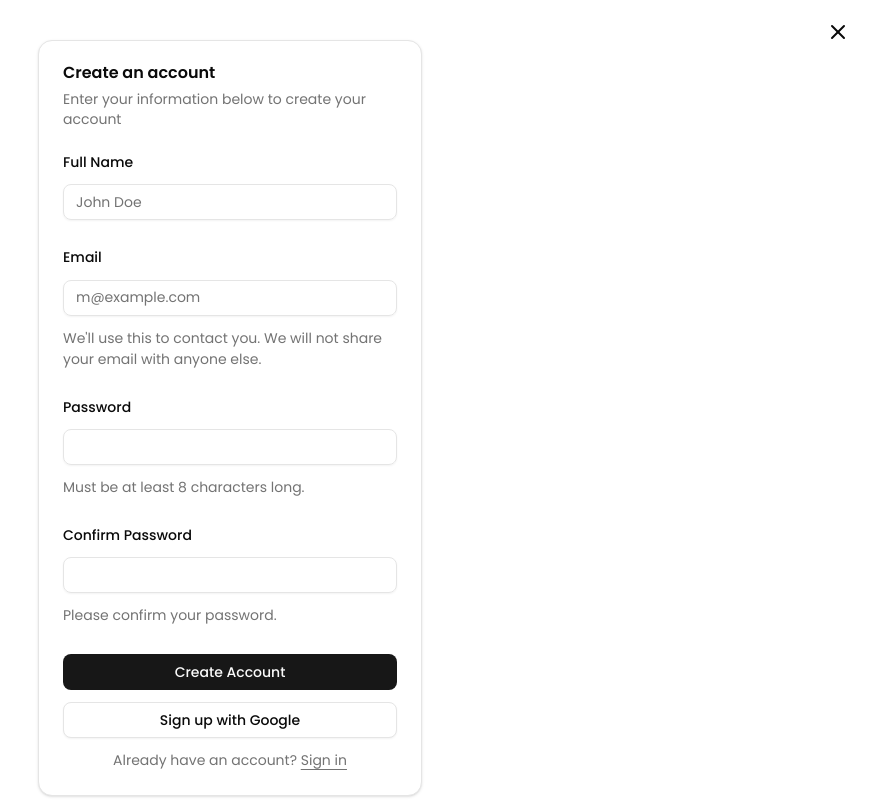
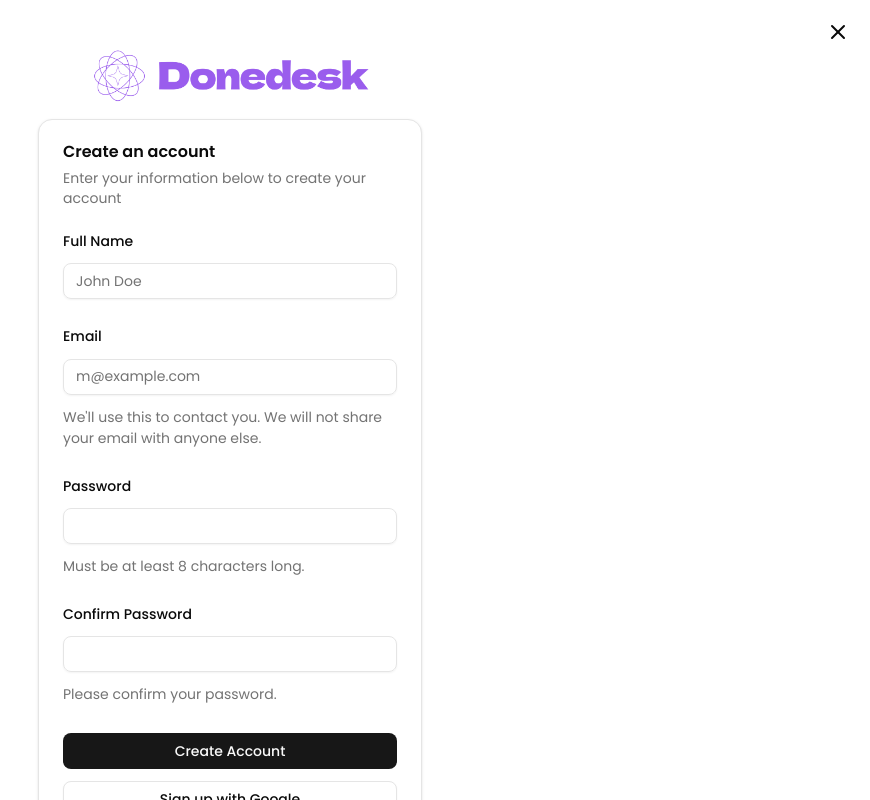
Before and after one commit to zeads/frontent-project-management-app, a Next.js app: page /signup in a window 1280 px wide. Shown: the top 800 px of the page, without its empty margins (410-1280 px from the left). Built offline with nearby package versions, Linux system fonts and the light colour scheme.

Commit message:
style: tambah logo di signin dan signup

```diff
--- a/app/signin/page.tsx
+++ b/app/signin/page.tsx
@@ -1,12 +1,20 @@
 import { LoginForm } from "@/components/login-form";
 import { X } from "lucide-react";
+import Image from "next/image";
 import Link from "next/link";
 export default function Page() {
   return (
-    <div className="flex min-h-svh w-full items-center justify-center p-6 md:p-10">
+    <div className="flex flex-col min-h-svh w-full items-center justify-center p-6 md:p-10 gap-2">
       <Link href="/" className="fixed top-5 left-5">
         <X className="fixed top-5 right-5" />
       </Link>
+      <Image
+        src="/logo.png"
+        width={300}
+        height={300}
+        alt="Logo"
+        className="p-2"
+      />
       <div className="w-full max-w-sm">
         <LoginForm />
       </div>
--- a/app/signup/page.tsx
+++ b/app/signup/page.tsx
@@ -1,12 +1,20 @@
 import { SignupForm } from "@/components/signup-form";
 import { X } from "lucide-react";
+import Image from "next/image";
 import Link from "next/link";
 export default function Page() {
   return (
-    <div className="flex min-h-svh w-full items-center justify-center p-6 md:p-10">
+    <div className="flex flex-col min-h-svh w-full items-center justify-center p-6 md:p-10 gap-2">
       <Link href="/" className="fixed top-5 left-5">
         <X className="fixed top-5 right-5" />
       </Link>
+      <Image
+        src="/logo.png"
+        width={300}
+        height={300}
+        alt="Logo"
+        className="p-2"
+      />
       <div className="w-full max-w-sm">
         <SignupForm />
       </div>
```
